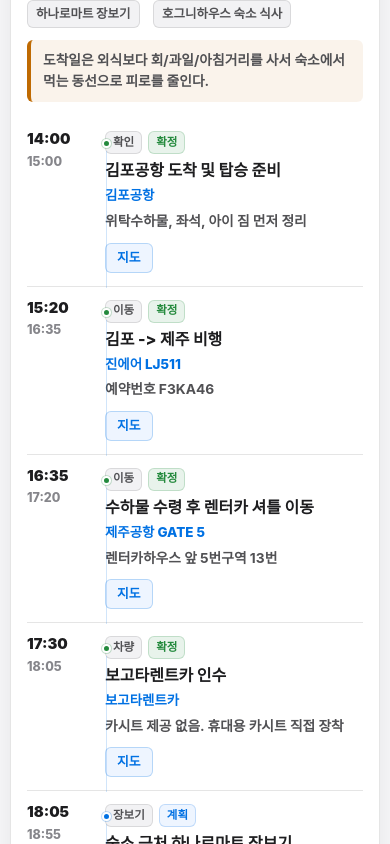
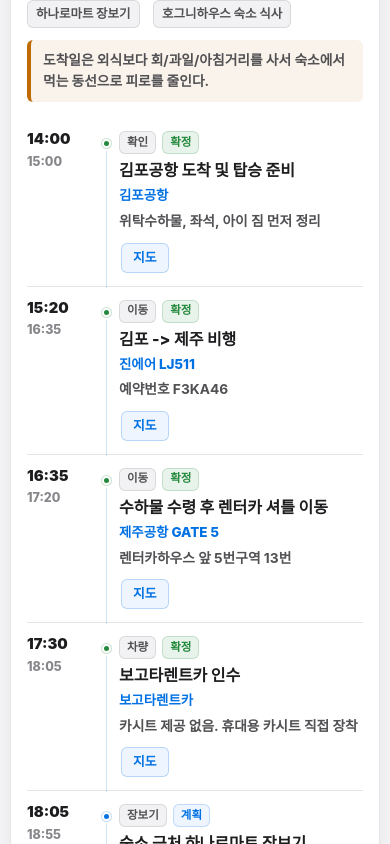
Before and after one commit to LEE9387-HM/jeju-family-trip-dashboard, a React (Vite) app: page / in a window 390 px wide. Shown: the part 8600-9444 px from the top of the page. Built offline with nearby package versions, Linux system fonts and the light colour scheme; no server answers; the database is empty.

Commit message:
Separate timeline markers from text

```diff
--- a/src/styles/main.css
+++ b/src/styles/main.css
@@ -1083,6 +1083,7 @@ a {
 
 .timeline-main {
   min-width: 0;
+  padding-left: 14px;
 }
 
 .timeline-meta {
@@ -1357,6 +1358,7 @@ a {
     grid-column: 2;
     justify-content: flex-start;
     min-width: 0;
+    padding-left: 16px;
   }
 
   .timeline-actions .map-link {
```
